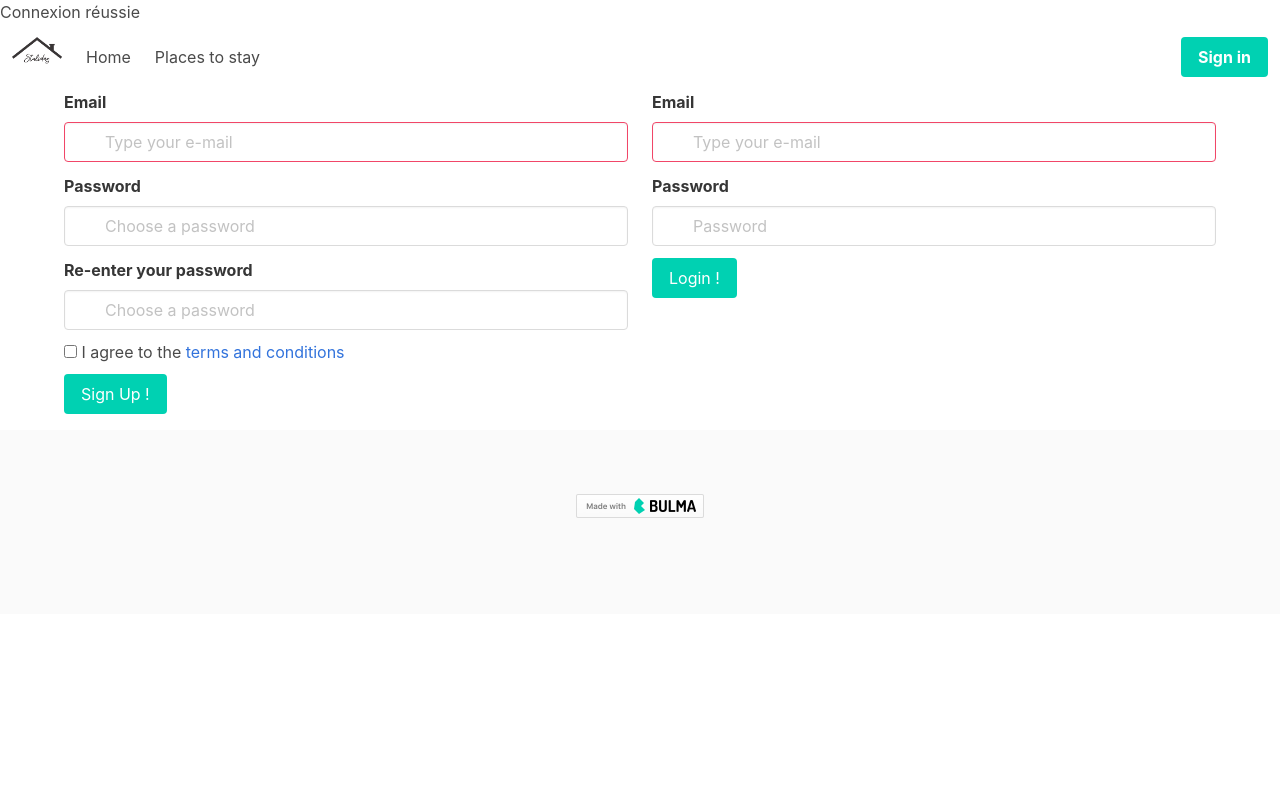
After one commit to CindyBlanc/Cours_php, a PHP site: page /signin.php in a window 1280 px wide. The commit adds this page. Run offline with PHP 8.4, Linux system fonts and the light colour scheme.

Commit message:
fin de journée du 02/11

```diff
--- a/includes/config.php
+++ b/includes/config.php
@@ -13,17 +13,24 @@
 
     mysqli_close($conn);
 */
-/*
+
         $servername = 'localhost';
+        $dbname = 'stuliday';
         $username = 'root';
         $password = '';
         //On essaie de se connecter
-        try{
-        $conn = new PDO("mysql:host=$servername;dbname=bddtest", $username, $password);
-        //On définit le mode d'erreur de PDO sur Exception
-        $conn->setAttribute(PDO::ATTR_ERRMODE, PDO::ERRMODE_EXCEPTION); echo 'Connexion
-            réussie'; }  catch(PDOException $e){
-                echo "Erreur : " . $e->getMessage(); }
-                ?>
+        try {
+            $conn = new PDO("mysql:host={$servername};dbname={$dbname}", $username, $password);
+            //On définit le mode d'erreur de PDO sur Exception
+            $conn->setAttribute(PDO::ATTR_ERRMODE, PDO::ERRMODE_EXCEPTION);
+            session_start();
+            echo 'Connexion réussie';
+        } catch (PDOException $e) {
+            echo 'Erreur : '.$e->getMessage();
+        }
 
-*/
+        if (isset($_GET['logout'])) {
+            session_destroy();
+            header('Location: index.php');
+        }
+?>
--- a/includes/header.php
+++ b/includes/header.php
@@ -1,3 +1,7 @@
+<?php
+require 'includes/config.php';
+?>
+
 <!DOCTYPE html>
 <html>
 
--- a/includes/navbar.php
+++ b/includes/navbar.php
@@ -22,6 +22,13 @@
                 Places to stay
             </a>
 
+
+        </div>
+
+        <div class="navbar-end">
+            <?php
+            if (!empty($_SESSION)) {
+                ?>
             <div class="navbar-item has-dropdown is-hoverable">
                 <a class="navbar-link">
                     User name
@@ -35,24 +42,24 @@
                         Create a new ad
                     </a>
                     <hr class="navbar-divider">
-                    <a class="navbar-item">
+                    <a class="navbar-item" href="?logout">
                         Disconnect
                     </a>
                 </div>
             </div>
-        </div>
-
-        <div class="navbar-end">
-            <div class="navbar-item">
+            <?php
+            } else {
+                ?>
+            <div class=" navbar-item">
                 <div class="buttons">
                     <a class="button is-primary">
-                        <strong>Sign up</strong>
-                    </a>
-                    <a class="button is-light">
-                        Log in
+                        <strong>Sign in</strong>
                     </a>
                 </div>
             </div>
+            <?php
+            }
+        ?>
         </div>
     </div>
 </nav>
--- /dev/null
+++ b/signin.php
@@ -0,0 +1,171 @@
+<?php
+require 'includes/header.php';
+require 'includes/navbar.php';
+
+if (!empty($_POST['submit_signup']) && !empty($_POST['email_signup']) && !empty($_POST['password1_signup'])) {
+    $pass_su = htmlspecialchars($_POST['password1_signup']);
+    $repass_su = htmlspecialchars($_POST['password2_signup']);
+    $email_su = htmlspecialchars($_POST['email_signup']);
+
+    $sql = "SELECT * FROM users WHERE email = '{$email_su}'";
+    $res = $conn->query($sql);
+    $count = $res->fetchColumn();
+
+    if (!$count) {
+        if ($pass_su === $repass_su) {
+            try {
+                $pass_su = password_hash($pass_su, PASSWORD_DEFAULT);
+                $sth = $conn->prepare('INSERT INTO users (email,password) VALUES (:email, :password)');
+                $sth->bindValue('email', $email_su);
+                $sth->bindValue('password', $pass_su);
+                $sth->execute();
+                echo "L'utilisateur a bien été enregistré !";
+            } catch (PDOException $e) {
+                echo 'Error'.$e->getMEssage();
+            }
+        } else {
+            echo '<div class="notification is-danger is-light"><button class="delete"></button> Les mots de passe ne concordent pas !';
+        }
+    } elseif ($count > 0) {
+        echo '<div class="notification is-danger is-light"><button class="delete"></button> Cette adresse existe déjà ! </div>';
+    }
+}
+if (!empty($_POST['submit_login']) && !empty($_POST['email_login']) && !empty($_POST['password_login'])) {
+    $pass_login = htmlspecialchars($_POST['password_login']);
+    $email_login = htmlspecialchars($_POST['email_login']);
+
+    $sql = "SELECT * FROM users WHERE email = '{$email_login}'";
+    $res = $conn->query($sql);
+    $user = $res->fetch(PDO::FETCH_ASSOC);
+    var_dump($user);
+    if ($user) {
+        $db_pass = $user['password'];
+        if (password_verify($pass_login, $db_pass)) {
+            $_SESSION['email'] = $user['email'];
+            $_SESSION['id'] = $user['id'];
+        } else {
+            echo '<div class="notification is-danger is-light"><button class="delete"></button>Mot de passe erroné !</div>';
+        }
+    } else {
+        echo '<div class="notification is-danger is-light"><button class="delete"></button> Cet utilisateur n\'existe pas ! </div>';
+    }
+}
+?>
+
+
+<div class="container">
+    <div class="columns">
+        <div class="column">
+            <form
+                action="<?php $_SERVER['REQUEST_URI']; ?>"
+                method="post">
+
+                <div class="field">
+                    <label class="label">Email</label>
+                    <div class="control has-icons-left has-icons-right">
+                        <input class="input is-danger" type="email" placeholder="Type your e-mail" value=""
+                            name="email_signup">
+                        <span class="icon is-small is-left">
+                            <i class="fas fa-envelope"></i>
+                        </span>
+                        <span class="icon is-small is-right">
+                            <i class="fas fa-exclamation-triangle"></i>
+                        </span>
+                    </div>
+                </div>
+
+                <div class="field">
+                    <label class="label">Password</label>
+                    <div class="control has-icons-left has-icons-right">
+                        <input class="input" type="password" placeholder="Choose a password" value=""
+                            name="password1_signup">
+                        <span class="icon is-small is-left">
+                            <i class="fas fa-envelope"></i>
+                        </span>
+                        <span class="icon is-small is-right">
+                            <i class="fas fa-exclamation-triangle"></i>
+                        </span>
+                    </div>
+                </div>
+
+                <div class="field">
+                    <label class="label">Re-enter your password</label>
+                    <div class="control has-icons-left has-icons-right">
+                        <input class="input" type="password" placeholder="Choose a password" value=""
+                            name="password2_signup">
+                        <span class="icon is-small is-left">
+                            <i class="fas fa-envelope"></i>
+                        </span>
+                        <span class="icon is-small is-right">
+                            <i class="fas fa-exclamation-triangle"></i>
+                        </span>
+                    </div>
+                </div>
+
+
+                <div class="field">
+                    <div class="control">
+                        <label class="checkbox">
+                            <input type="checkbox">
+                            I agree to the <a href="#">terms and conditions</a>
+                        </label>
+                    </div>
+                </div>
+
+
+                <div class="field is-grouped">
+                    <div class="control">
+                        <input type="submit" value="Sign Up !" name="submit_signup" class="button is-primary">
+                    </div>
+                </div>
+
+            </form>
+        </div>
+
+
+        <div class="column">
+            <form
+                action="<?php $_SERVER['REQUEST_URI']; ?>"
+                method="post">
+
+                <div class="field">
+                    <label class="label">Email</label>
+                    <div class="control has-icons-left has-icons-right">
+                        <input class="input is-danger" type="email" placeholder="Type your e-mail" value=""
+                            name="email_login">
+                        <span class="icon is-small is-left">
+                            <i class="fas fa-envelope"></i>
+                        </span>
+                        <span class="icon is-small is-right">
+                            <i class="fas fa-exclamation-triangle"></i>
+                        </span>
+                    </div>
+                </div>
+
+                <div class="field">
+                    <label class="label">Password</label>
+                    <div class="control has-icons-left has-icons-right">
+                        <input class="input" type="password" placeholder="Password" value="" name="password_login">
+                        <span class="icon is-small is-left">
+                            <i class="fas fa-envelope"></i>
+                        </span>
+                        <span class="icon is-small is-right">
+                            <i class="fas fa-exclamation-triangle"></i>
+                        </span>
+                    </div>
+                </div>
+
+
+                <div class="field is-grouped">
+                    <div class="control">
+                        <input type="submit" value="Login !" name="submit_login" class="button is-primary">
+                    </div>
+                </div>
+
+            </form>
+        </div>
+    </div>
+</div>
+
+<?php
+require 'includes/footer.php';
```
Also changed, not shown: index.php (+23 -21 lines).
